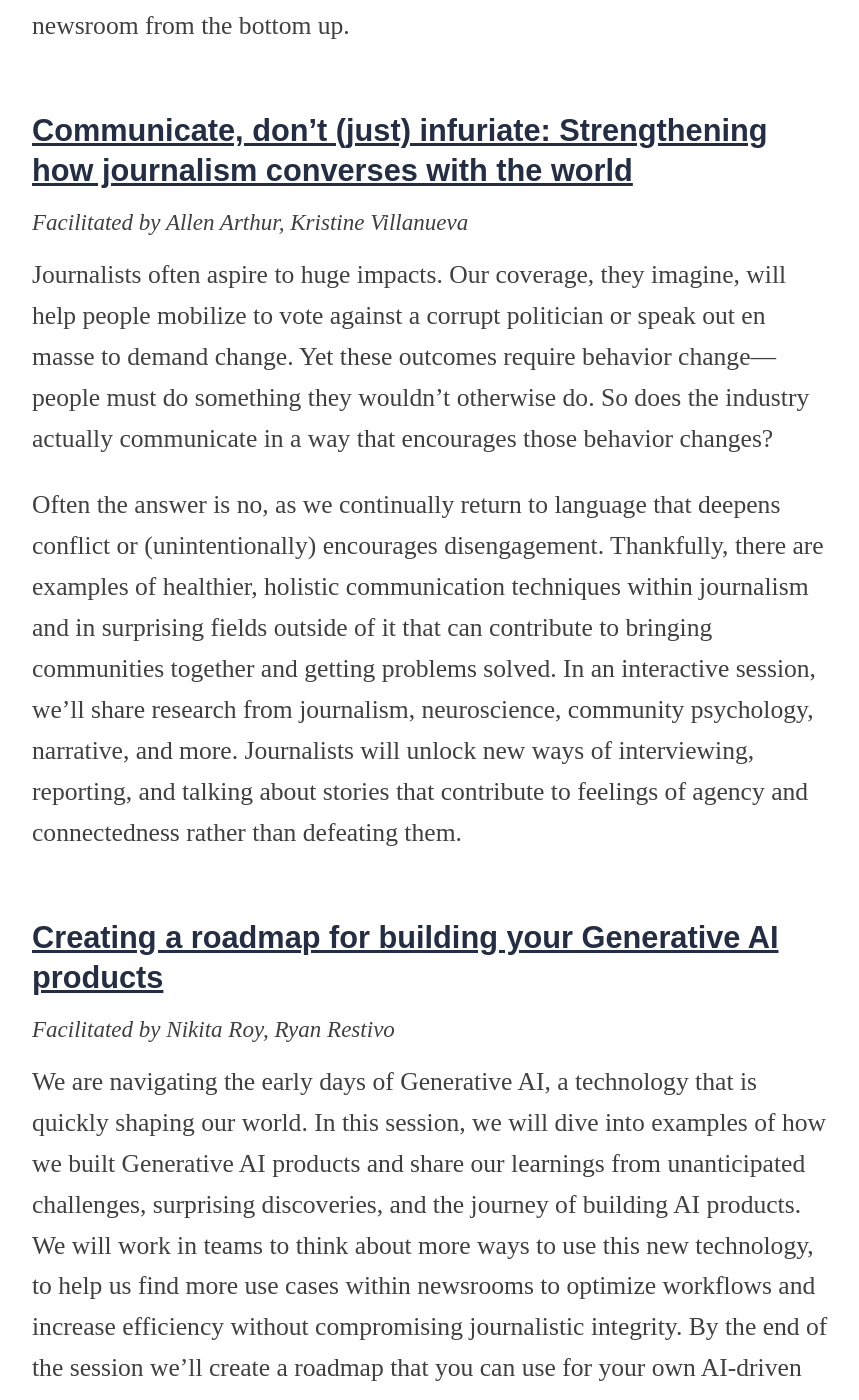
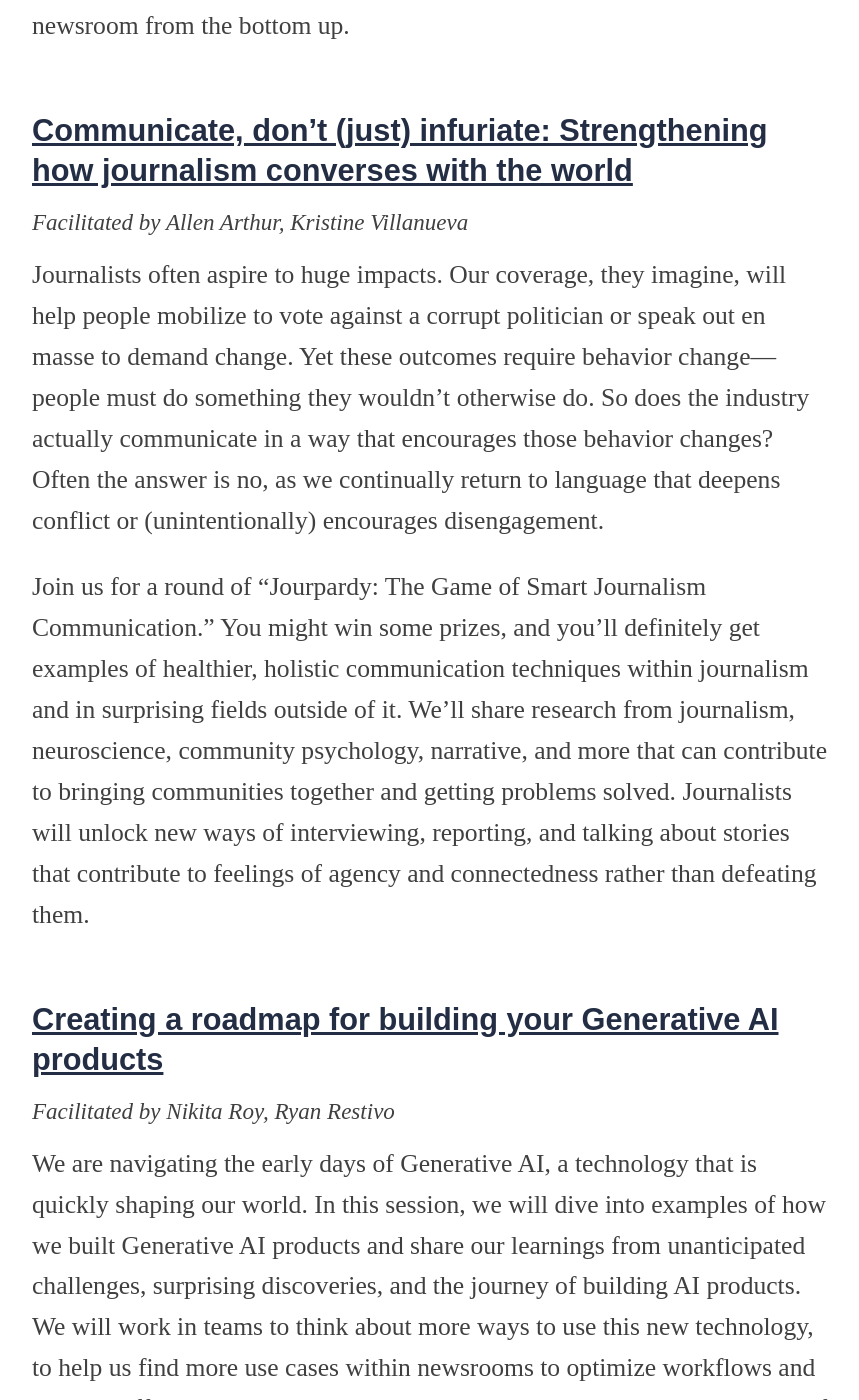
Before and after one commit to OpenNews/srccon-2023, a Jekyll site: the page built from program.md, in a window 1280 px wide and 1400 px high, scrolled down 4059 px. Shown: the whole window, without its empty margins (208-1067 px from the left). Built offline with Jekyll 4.4.1, drawn with Linux system fonts in a browser that asks for light colours; nearby versions of some CDN libraries; some web fonts are replaced.

Commit message:
update schedule

```diff
--- a/_data/sessions.yml
+++ b/_data/sessions.yml
@@ -32,7 +32,7 @@
     "id": "communicate-dont-infuriate",
     "title": "Communicate, don’t (just) infuriate: Strengthening how journalism converses with the world",
     "facilitators": "Allen Arthur, Kristine Villanueva",
-    "description": "Journalists often aspire to huge impacts. Our coverage, they imagine, will help people mobilize to vote against a corrupt politician or speak out en masse to demand change. Yet these outcomes require behavior change—people must do something they wouldn’t otherwise do. So does the industry actually communicate in a way that encourages those behavior changes? \n\nOften the answer is no, as we continually return to language that deepens conflict or (unintentionally) encourages disengagement. Thankfully, there are examples of healthier, holistic communication techniques within journalism and in surprising fields outside of it that can contribute to bringing communities together and getting problems solved. In an interactive session, we'll share research from journalism, neuroscience, community psychology, narrative, and more. Journalists will unlock new ways of interviewing, reporting, and talking about stories that contribute to feelings of agency and connectedness rather than defeating them."
+    "description": "Journalists often aspire to huge impacts. Our coverage, they imagine, will help people mobilize to vote against a corrupt politician or speak out en masse to demand change. Yet these outcomes require behavior change—people must do something they wouldn’t otherwise do. So does the industry actually communicate in a way that encourages those behavior changes? Often the answer is no, as we continually return to language that deepens conflict or (unintentionally) encourages disengagement.\n\nJoin us for a round of \"Jourpardy: The Game of Smart Journalism Communication.\" You might win some prizes, and you'll definitely get examples of healthier, holistic communication techniques within journalism and in surprising fields outside of it. We’ll share research from journalism, neuroscience, community psychology, narrative, and more that can contribute to bringing communities together and getting problems solved. Journalists will unlock new ways of interviewing, reporting, and talking about stories that contribute to feelings of agency and connectedness rather than defeating them."
   },
   {
     "index": "Roy 2023-06-17T00:03:25.000Z",
--- a/schedule/sessions.json
+++ b/schedule/sessions.json
@@ -92,7 +92,7 @@
   {
     "id": "communicate-dont-infuriate",
     "title": "Communicate, don’t (just) infuriate: Strengthening how journalism converses with the world",
-    "description": "Journalists often aspire to huge impacts. Our coverage, they imagine, will help people mobilize to vote against a corrupt politician or speak out en masse to demand change. Yet these outcomes require behavior change—people must do something they wouldn’t otherwise do. So does the industry actually communicate in a way that encourages those behavior changes? \n\nOften the answer is no, as we continually return to language that deepens conflict or (unintentionally) encourages disengagement. Thankfully, there are examples of healthier, holistic communication techniques within journalism and in surprising fields outside of it that can contribute to bringing communities together and getting problems solved. In an interactive session, we'll share research from journalism, neuroscience, community psychology, narrative, and more. Journalists will unlock new ways of interviewing, reporting, and talking about stories that contribute to feelings of agency and connectedness rather than defeating them.",
+    "description": "Journalists often aspire to huge impacts. Our coverage, they imagine, will help people mobilize to vote against a corrupt politician or speak out en masse to demand change. Yet these outcomes require behavior change—people must do something they wouldn’t otherwise do. So does the industry actually communicate in a way that encourages those behavior changes? Often the answer is no, as we continually return to language that deepens conflict or (unintentionally) encourages disengagement.\n\nJoin us for a round of \"Jourpardy: The Game of Smart Journalism Communication.\" You might win some prizes, and you'll definitely get examples of healthier, holistic communication techniques within journalism and in surprising fields outside of it. We’ll share research from journalism, neuroscience, community psychology, narrative, and more that can contribute to bringing communities together and getting problems solved. Journalists will unlock new ways of interviewing, reporting, and talking about stories that contribute to feelings of agency and connectedness rather than defeating them.",
     "facilitators": "Allen Arthur, Kristine Villanueva",
     "time": "10-11:15am",
     "day": "Tuesday",
@@ -122,7 +122,7 @@
   {
     "id": "purple-monkey-dishwasher",
     "title": "Purple Monkey Dishwasher: Translating between technical and editorial workers in journalism",
-    "description": "Journalists whose background is primarily editorial can struggle to communicate their needs effectively to their more technical colleagues. And the reverse is true just as often. \n\nMany newsrooms traditionally split production and operations apart from editorial, but as budget cuts and job changes continue, we're working together more than ever. And sometimes we have to be one-person bands.\n\nBut different communication styles, different lingos, and different needs around deadlines and personal work and learning styles can make it seem like communicating between technical and editorial are a giant game of telephone. So let's open up the lines and talk about how to fix these communication breakdowns and understand each others' roles better. We'll do some exercises showing examples of those communication breakdowns and learn best practices to get past the logjams. (... and also gripe to each other a little bit about our most irritating experiences)",
+    "description": "Journalists whose background is primarily editorial can struggle to communicate their needs effectively to their more technical colleagues. And the reverse is true just as often.\n\nMany newsrooms traditionally split production and operations apart from editorial, but as budget cuts and job changes continue, we're working together more than ever. And sometimes we have to be one-person bands.\n\nBut different communication styles, different lingos, and different needs around deadlines and personal work and learning styles can make it seem like communicating between technical and editorial are a giant game of telephone. So let's open up the lines and talk about how to fix these communication breakdowns and understand each others' roles better. We'll do some exercises showing examples of those communication breakdowns and learn best practices to get past the logjams. (... and also gripe to each other a little bit about our most irritating experiences)",
     "facilitators": "Anis Heydari, Elaine Wong",
     "time": "11:45am-1pm",
     "day": "Tuesday",
```
